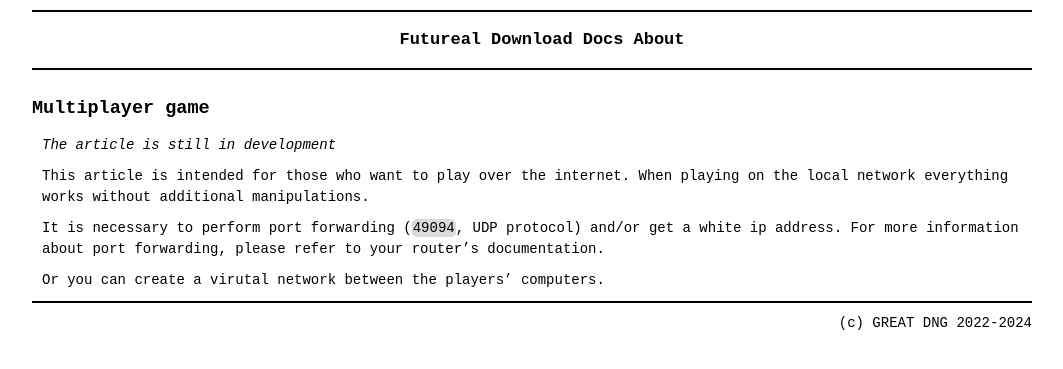
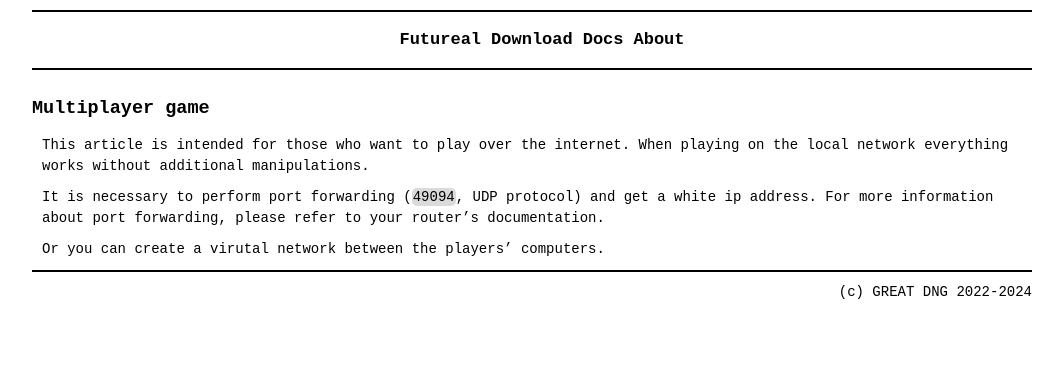
Before and after one commit to GREAT-DNG/futureal-website, a Jekyll site: the page built from docs/multiplayer-game.md, in a window 1280 px wide. Shown: the top 369 px of the page, without its empty margins (108-1171 px from the left). Built offline with Jekyll 4.4.1, drawn with Linux system fonts in a browser that asks for light colours; some web fonts are replaced; our own code applies the rules of GitHub Pages for plain Markdown files.

Commit message:
SCSS refactoring, docs corrections

```diff
--- a/_sass/_dark.scss
+++ b/_sass/_dark.scss
@@ -1,4 +1,4 @@
-/**
+/*
  * Dark theme variables
  */
 
--- a/_sass/_light.scss
+++ b/_sass/_light.scss
@@ -1,4 +1,4 @@
-/**
+/*
  * Light theme variables
  */
 
--- a/_sass/base.scss
+++ b/_sass/base.scss
@@ -1,60 +1,163 @@
 @charset "utf-8";
 @import url('https://fonts.googleapis.com/css2?family=Martian+Mono:wght@300');
 
-/**
+/*
  * Style variables
  */
-$base-font-family:     'Martian Mono', monospace !default;
-$base-font-size:       14px !default;
-$mobile-font-size:     14px !default;
-$base-line-height:     1.5 !default;
-$container-width:      100% !default;
-$container-max-width:  1000px !default;
 
-/**
+$base-font-family:      'Martian Mono', monospace !default;
+$base-font-size:        14px !default;
+$mobile-font-size:      14px !default;
+$base-line-height:      1.5 !default;
+$container-width:       100% !default;
+$container-max-width:   1000px !default;
+
+/*
  * Global
  */
-body { background-color: var(--background-color);  margin: 0 auto;  padding: 0;  font-family: $base-font-family;  font-size: $base-font-size;  color: var(--text-color);  text-align: left;  line-height: $base-line-height !important; }
-h1 { font-size: $base-font-size + 4.5;  margin-top: 20px;  font-weight: bold;  color: var(--text-color); }
-h2 { font-size: $base-font-size + 3;  margin-top: 20px;  font-weight: bold;  color: var(--text-color); }
-h3 { font-size: $base-font-size + 1.5;  margin-top: 20px;  font-weight: bold;  color: var(--text-color); }
-p, ul, ol { color: var(--text-color); }
-a { text-decoration: underline;  color: var(--link-color); }
-a:hover { color: var(--background-color); background-color: var(--base-color); }
-@media only screen and (max-device-width: 500px) { * { font-size: $mobile-font-size !important; } }
 
-/**
+body {
+    background-color: var(--background-color);
+    margin: 0 auto;
+    padding: 0;
+    font-family: $base-font-family;
+    font-size: $base-font-size;
+    color: var(--text-color);
+    text-align: left;
+    line-height: $base-line-height !important;
+}
+
+h1, h2, h3 {
+    margin-top: 20px;
+    font-weight: bold;
+    color: var(--text-color);
+}
+
+h1 {
+    font-size: $base-font-size + 4.5;
+}
+
+h2 {
+    font-size: $base-font-size + 3;
+}
+
+h3 {
+    font-size: $base-font-size + 1.5;
+}
+
+p, ul, ol {
+    color: var(--text-color);
+}
+
+a {
+    text-decoration: underline;
+    color: var(--link-color);
+}
+
+a:hover {
+    color: var(--background-color);
+    background-color: var(--base-color);
+}
+
+/*
  * Layout
  */
-.container { width: $container-width;  max-width: $container-max-width;  margin-right: auto;  margin-left: auto; }
-p { word-wrap: break-word;  word-break: break-word;  white-space: pre-wrap;  margin: 10px; }
-footer { color: var(--text-color);  border-top: var(--border);  margin-top: 10px;  margin-bottom: 10px;  padding-top: 10px;  text-align: right; }
-header { margin-top: 10px;  margin-bottom: 10px; }
 
-/**
+.container {
+    width: $container-width;
+    max-width: $container-max-width;
+    margin-right: auto;
+    margin-left: auto;
+}
+
+p {
+    word-wrap: break-word;
+    word-break: break-word;
+    white-space: pre-wrap;
+    margin: 10px;
+}
+
+footer {
+    color: var(--text-color);
+    border-top: var(--border);
+    margin-top: 10px;
+    margin-bottom: 10px;
+    padding-top: 10px;
+    text-align: right;
+}
+
+header {
+    margin-top: 10px;
+    margin-bottom: 10px;
+}
+
+/*
  * Highlight/Markup
  */
-::selection { background: var(--selection-background);  color: var(--selection-text); }
-::-moz-selection { background: var(--selection-background);  color: var(--selection-text); }
 
-/**
+::selection {
+    background: var(--selection-background);
+    color: var(--selection-text);
+}
+
+::-moz-selection {
+    background: var(--selection-background);
+    color: var(--selection-text);
+}
+
+/*
  * Lists
  */
-ol { margin-left: 0px; }
-:not(.menu) > ul { list-style: none;  list-style-type: "- "; }
 
-/**
+ol {
+    margin-left: 0px;
+}
+
+:not(.menu) > ul {
+    list-style: none;
+    list-style-type: "- ";
+}
+
+/*
  * Header/Navigation
  */
-.menu { border-top: var(--border);  border-bottom: var(--border);  margin-bottom: 25px; }
-.menu ul { margin-top: 15px;  margin-bottom: 15px;  padding-left: 10px;  list-style-type: none;  text-align: center;  font-weight: bold; font-size: $base-font-size + 3; }
-.menu ul li { display: inline;  margin-left: 10px; }
-.menu ul li a { text-decoration: none;  color: var(--text-color); }
-.menu ul li a:hover { text-decoration: none; color: var(--background-color); background-color: var(--base-color); }
 
-/**
+.menu {
+    border-top: var(--border);
+    border-bottom: var(--border);
+    margin-bottom: 25px;
+}
+
+.menu ul {
+    margin-top: 15px;
+    margin-bottom: 15px;
+    padding-left: 10px;
+    list-style-type: none;
+    text-align: center;
+    font-weight: bold;
+    font-size: $base-font-size + 3;
+}
+
+.menu ul li {
+    display: inline;
+    margin-left: 10px;
+}
+
+.menu ul li a {
+    text-decoration: none;
+    color: var(--text-color);
+}
+
+.menu ul li a:hover {
+    text-decoration: none;
+    color: var(--background-color);
+    background-color: var(--base-color);
+}
+
+/*
  * Code and syntax highlighting
  */
+
 .lineno { color: var(--code-color-1); margin-right: 15px; }
 figure.highlight { margin: 5px 0; }
 code.language-plaintext { background-color: var(--code-background-color);  border-radius: 5px;  padding: 1px;  overflow:auto;  color: var(--text-color); }
--- a/docs/multiplayer-game.md
+++ b/docs/multiplayer-game.md
@@ -5,10 +5,8 @@ permalink: /docs/multiplayer-game/
 
 # Multiplayer game
 
-*The article is still in development*
-
 This article is intended for those who want to play over the internet. When playing on the local network everything works without additional manipulations.
 
-It is necessary to perform port forwarding (`49094`, UDP protocol) and/or get a white ip address. For more information about port forwarding, please refer to your router's documentation.
+It is necessary to perform port forwarding (`49094`, UDP protocol) and get a white ip address. For more information about port forwarding, please refer to your router's documentation.
 
 Or you can create a virutal network between the players' computers.
```
Also changed, not shown: docs/creating-levels.md (+1 -1 lines).
